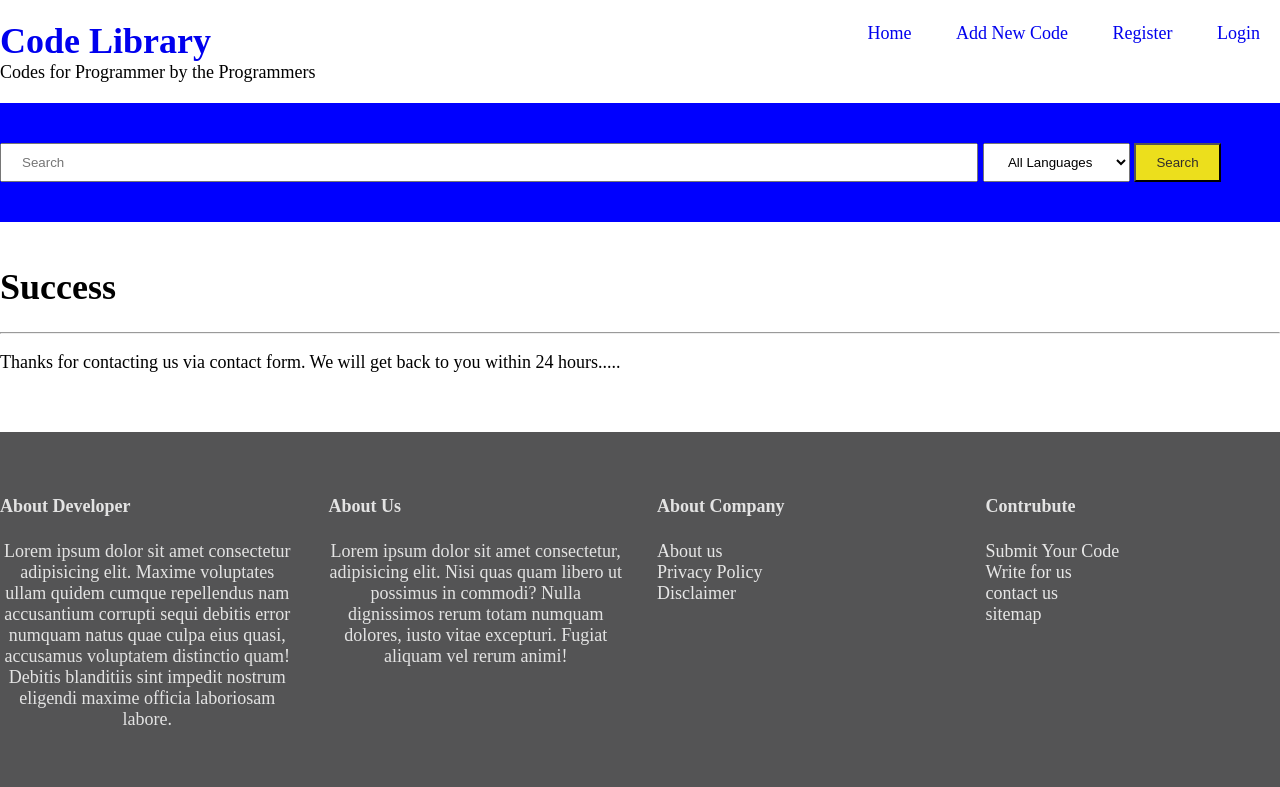
After one commit to linrakesh/CodeLibrary, a Django app: page /success/ in a window 1280 px wide. The commit adds this page. Shown: the top 787 px of the page. Run offline with Django 3.2, Linux system fonts and the light colour scheme; parts of the project's set-up code (start-up, migrations or seed data) failed here and were passed over.

Commit message:
contact form with successful result

```diff
--- a/library/templates/library/contact_us.html
+++ b/library/templates/library/contact_us.html
@@ -4,11 +4,11 @@
      <form id="contact-form" action="" method="get">
           {% csrf_token %}
           <label for="name">Name </label>
-          <input type="text" name="name" class="input"><br/>
+            <input type="text" name="user_name" value="name"><br/>
           <label for="email">Email </label>
-          <input type="email" name="email" class="email"><br/>
+            <input type="email" name="user_email" value="email"><br/>
           <label for="message">Message </label></br />
-          <textarea name="message" id="msg" cols="30" rows="10"></textarea><br/>
+            <textarea name="message" id="msg" cols="30" rows="10" value ="message"></textarea><br/>
           <button type="submit" value="submit">Send Message</button>
           <button type="reset">Reset</button>
     </form>
--- /dev/null
+++ b/library/templates/library/success.html
@@ -0,0 +1,7 @@
+{% extends 'library/base.html' %} {% block content %}
+<h1>Success</h1>
+<hr/>
+<p>
+  Thanks for contacting us via contact form. We will get back to you within 24 hours.....</br></br>
+</p>
+{% endblock content%}
--- a/library/urls.py
+++ b/library/urls.py
@@ -1,5 +1,9 @@
 from django.urls import path
-from .views import homeView, singlecode, addCode, updateCode, deleteCode, search_result, tagList, authorView, aboutus, privacy, disclaimer, write_for_us, submit_code, contact_us
+from .views import ( homeView, singlecode, addCode,
+                   updateCode, deleteCode, search_result, tagList,
+                   authorView, aboutus, privacy,
+                   disclaimer, write_for_us,
+                   submit_code, contact_us,success )
 
 
 urlpatterns = [
@@ -10,6 +14,7 @@ urlpatterns = [
     path('write/', write_for_us, name="write"),
     path('submit/', submit_code, name="submit_code"),
     path('contact/', contact_us, name="contact_us"),
+    path('success/', success, name="success"),
     path('<int:pk>/', singlecode, name="singlecode"),
     path('result/', search_result, name="search_result"),
     path('tag/<slug:tag_slug>/', tagList, name="taglist"),
--- a/library/views.py
+++ b/library/views.py
@@ -1,7 +1,7 @@
 from django.urls import reverse_lazy
 from django.core.mail import send_mail
 from django.conf import settings
-from django.shortcuts import render, get_object_or_404
+from django.shortcuts import render, get_object_or_404, redirect
 from django.views.generic import ListView, CreateView, UpdateView, DeleteView
 
 from .models import language, code, websiteOption
@@ -107,16 +107,22 @@ def submit_code(request):
     return render(request, "library/submit_code.html")
 
 
+def success(request):
+    return render(request, "library/success.html")
+
+
 def contact_us(request):
-    if request.method == 'GET':
+    if request.GET:
         email_receiver = ['rakesh@binarynote.com']
-        name = request.GET['name']
-        email = request.GET['email']
+        username = request.GET['user_name']
+        useremail = request.GET['user_email']
         message = request.GET['message']
-        message = " Sender Name :" +name + " Email ID : " + email +" \n Message :" +message
+        message = " Sender Name :" + username + " Email ID : " + \
+            useremail + " \n Message :" + message
         send_mail('Email from Code Library',
-                    message,
-                    settings.EMAIL_HOST_USER,
-                    email_receiver,
-                    fail_silently=False)
+                  message,
+                  settings.EMAIL_HOST_USER,
+                  email_receiver,
+                  fail_silently=False)
+        return redirect('success')
     return render(request, "library/contact_us.html")
```
Also changed, not shown: CodeLibraryScreenshots/Django Project for class 12 students-2.png (added), CodeLibraryScreenshots/Django Project for class 12 students-3.png (added), CodeLibraryScreenshots/Django Project for class 12 students-Add New code-.png (added), CodeLibraryScreenshots/Django Project for class 12 students-Admin_mode.png (added), CodeLibraryScreenshots/Django Project for class 12 students-Code View Mode.png (added), CodeLibraryScreenshots/Django Project for class 12 students-Delete_code.png (added), CodeLibraryScreenshots/Django Project for class 12 students-login_mode.png (added), CodeLibraryScreenshots/Django Project for class 12 students-logout.png (added), CodeLibraryScreenshots/Django Project for class 12 students-password_reset_mode.png (added), CodeLibraryScreenshots/code Library Django Project for class 12 students- Home Page.png (added), CodeLibraryScreenshots/userProfile.png (added).
